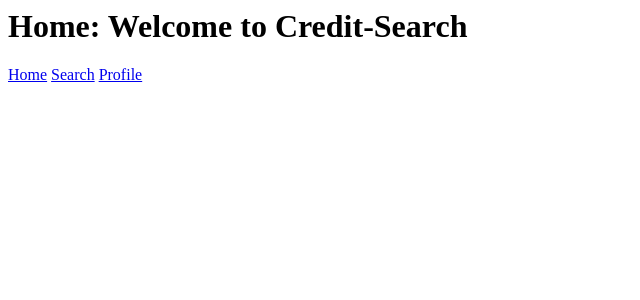
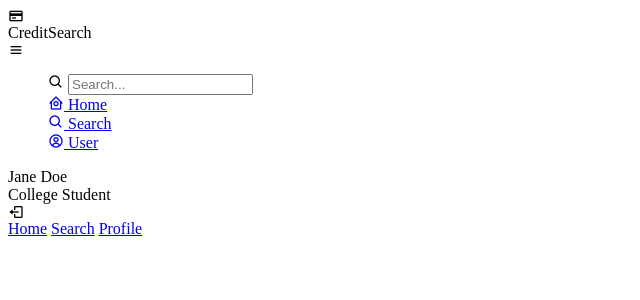
Before and after one commit to EricNguyen-B/credit-search, a Flask app: page / in a window 1280 px wide. Shown: the top 300 px of the page, without its empty margins (0-640 px from the left). Run offline with Flask 2, Linux system fonts and the light colour scheme.

Commit message:
started sidebar menu

```diff
--- a/app.py
+++ b/app.py
@@ -4,13 +4,19 @@ import os
 
 app = Flask(__name__)
 
+#creates folder of images from /static/images directory
 picFolder = os.path.join('static','images')
-
+#lets picFolder variable contain images
 app.config['UPLOAD_FOLDER'] = picFolder
 
+#Home Directory Path
 @app.route("/")
 def home():
-    return render_template("form.html")
+    #Create profile_picture variable from profile.jpg
+    profile_picture = os.path.join(app.config['UPLOAD_FOLDER'], 'profile.jpg')
+    # return render_template("form.html", profile_image = profile_picture)
+    message="Hello World"
+    return render_template("form.html", message=message, profile_picture=profile_picture)
 
 @app.route("/templates/search.html", methods = ["GET", "POST"])
 def search():
--- /dev/null
+++ b/static/home.css
@@ -0,0 +1,3 @@
+#menu li{
+    list-style-type: none;
+}
--- a/templates/form.html
+++ b/templates/form.html
@@ -1,5 +1,66 @@
-<h1>Home: Welcome to Credit-Search</h1>
-<link href="{{ url_for('static', filename='stylesheets.styles.css')}}" />
-<a href="/" id="hometitle">Home</a>
-<a href="/templates/search.html">Search</a>
-<a href="/templates/profile.html">Profile</a>
+<html>
+    <head>
+        <meta charset="UTF-8">
+        <title>CreditSearch</title>
+        <link rel="stylesheet" href="{{ url_for('static', filename='home.css')}}" />
+        <!-- Boxicons CDN Link -->
+        <link href='https://unpkg.com/boxicons@2.0.9/css/boxicons.min.css' rel='stylesheet'>
+    </head>
+    <body>
+        <div class="sidebar">
+            <div class="logocontent">
+                <div class="logo">
+                    <i class='bx bx-credit-card'></i>
+                    <div class="logo_name">CreditSearch</div>
+                </div>
+                <i class='bx bx-menu' id="btn"></i>
+            </div>
+
+            <ul class="nav_list" id="menu">
+                <li>
+                    <i class='bx bx-search' ></i>
+                    <input type="text" placeholder="Search...">
+                    <!-- <span class="tooltip">Dashboard</span> -->
+                </li>
+                <li>
+                    <a href="#">
+                        <i class='bx bx-home-circle' ></i>
+                        <span class="links_name">Home</span>
+                    </a>
+                    <!-- <span class="tooltip">Dashboard</span> -->
+                </li>
+                <li>
+                    <a href="#">
+                        <i class='bx bx-search' ></i>
+                        <span class="links_name">Search</span>
+                    </a>
+                    <!-- <span class="tooltip">Dashboard</span> -->
+                </li>
+                <li>
+                    <a href="#">
+                        <i class='bx bx-user-circle' ></i>
+                        <span class="links_name">User</span>
+                    </a>
+                    <!-- <span class="tooltip">Dashboard</span> -->
+                </li>
+            </ul>
+            <div class="profile_content">
+                <div class="profile">
+                    <div class="profile_details">
+                        <!-- <img src="{{profile_picture}}" alt="profile_avatar"> -->
+                        <div class="name_job">
+                            <div class="name">Jane Doe</div>
+                            <div class="job">College Student</div>
+                        </div>
+                    </div>
+                    <i class='bx bx-log-out' id="log_out"></i>
+                </div>
+            </div>
+        </div>
+
+        <!-- <img src="{{profile_picture}}"> -->
+        <a href="/" id="hometitle">Home</a>
+        <a href="/templates/search.html">Search</a>
+        <a href="/templates/profile.html">Profile</a>
+    </body>
+</html>
```
Also changed, not shown: static/images/profile.jpg (added).
